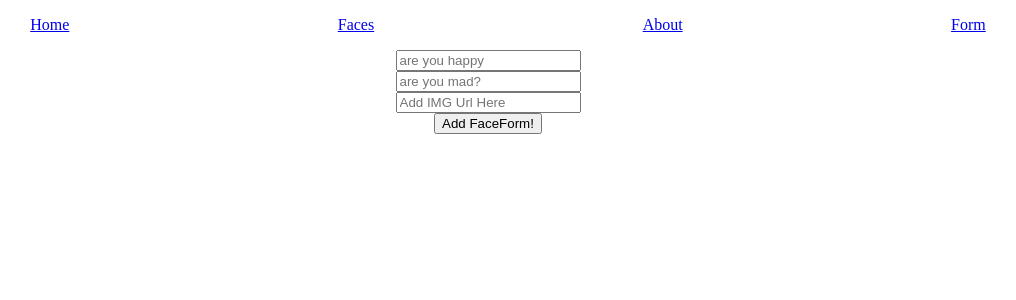
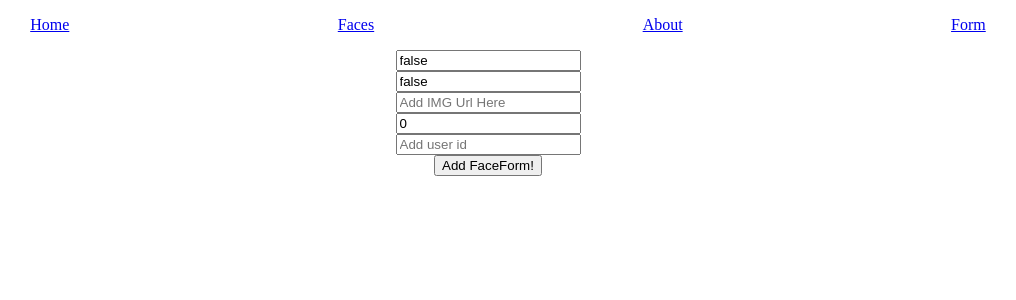
Before and after one commit to youngmaid/Project3, a React (Create React App) app in the folder client/: page /add in a window 1280 px wide. Shown: the top 300 px of the page, without its empty margins (152-1168 px from the left). Built offline with nearby package versions, Linux system fonts and the light colour scheme.

Commit message:
posting added

```diff
--- a/client/src/Components/FaceForm.js
+++ b/client/src/Components/FaceForm.js
@@ -13,8 +13,8 @@ class FaceForm extends Component {
       result: 0,
       inputHappyValue: 'false',
       inputMadValue: 'false',
-      inputURLValue: ''
-      //user_id: '',
+      inputURLValue: '',
+      user_id: '',
 
     }
 
@@ -22,6 +22,8 @@ class FaceForm extends Component {
     this.handleInputMadChange = this.handleInputMadChange.bind(this);
     this.handleInputURLChange = this.handleInputURLChange.bind(this);
     this.handleInputFormSubmit = this.handleInputFormSubmit.bind(this);
+    this.handleInputResultChange = this.handleInputResultChange.bind(this);
+    this.handleInputUserChange = this.handleInputUserChange.bind(this);
   }
 
   handleInputURLChange (event)  {
@@ -42,6 +44,18 @@ class FaceForm extends Component {
     });
   }
 
+
+  handleInputResultChange(event) {
+    this.setState({
+      result: event.target.value
+    });
+  }
+
+  handleInputUserChange(event) {
+    this.setState({
+      user_id: event.target.value
+    });
+  }
 
    handleInputFormSubmit(event) {
     event.preventDefault();
@@ -83,12 +97,16 @@ render() {
     return (
       <div className="App">
       <InputForm handleInputFormSubmit={this.handleInputFormSubmit}
-                 inputMadValue={this.inputMadValue}
+                 inputMadValue={this.state.inputMadValue}
                  handleInputMadChange={this.handleInputMadChange}
-                 inputHappyValue={this.inputHappyValue}
+                 inputHappyValue={this.state.inputHappyValue}
                  handleInputHappyChange={this.handleInputHappyChange}
-                 inputURLValue={this.inputURLValue}
+                 inputURLValue={this.state.inputURLValue}
                  handleInputURLChange={this.handleInputURLChange}
+                 handleInputResultChange={this.handleInputResultChange}
+                 result={this.state.result}
+                 handleInputUserChange={this.handleInputUserChange}
+                 user_id={this.state.user_id}
       />
       </div>
     );
--- a/client/src/components/InputForm.js
+++ b/client/src/components/InputForm.js
@@ -27,9 +27,25 @@ class InputForm extends Component {
          <input
           type="text"
           value={this.props.inputURLValue}
-          name="genre_type"
+          name="url"
           placeholder="Add IMG Url Here"
           onChange={this.props.handleInputURLChange}
+        /><br/>
+
+          <input
+          type="text"
+          value={this.props.result}
+          name="result"
+          placeholder="enter result here"
+          onChange={this.props.handleInputResultChange}
+        /><br/>
+
+        <input
+          type="text"
+          value={this.props.user_id}
+          name="user_id"
+          placeholder="Add user id"
+          onChange={this.props.handleInputUserChange}
         /><br/>
 
         <button id="submit">Add FaceForm!</button>
```
